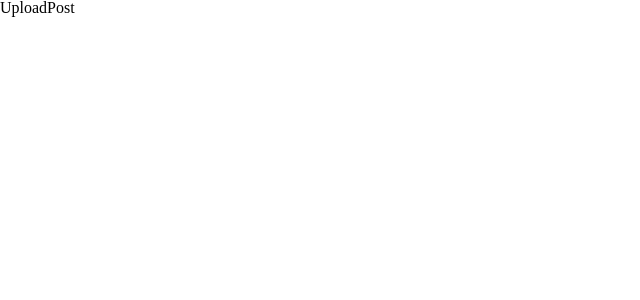
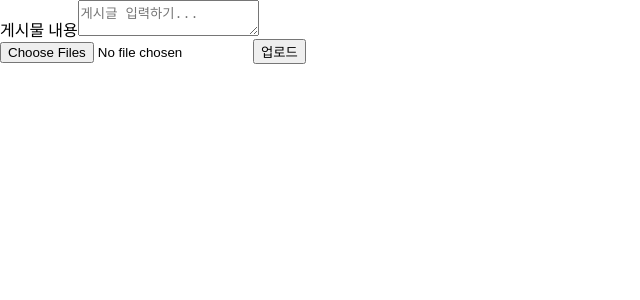
Before and after one commit to nailedReact/bokgungom-market, a React (Create React App) app in the folder my-app/: page /post/upload in a window 1280 px wide. Shown: the top 300 px of the page, without its empty margins (0-640 px from the left). Built offline with nearby package versions, Linux system fonts and the light colour scheme.

Commit message:
Feat: 포스트등록 마크업

```diff
--- a/my-app/src/pages/feed/UploadPost.jsx
+++ b/my-app/src/pages/feed/UploadPost.jsx
@@ -1,5 +1,42 @@
+import { useState } from "react";
 export default function UploadPost() {
-    return (
-        <div>UploadPost</div>
-    )
+    const [showImages, setShowImages] = useState([]);
+
+  const handleAddImages = (event) => {
+    const imageLists = event.target.files;
+    let imageUrlLists = [...showImages];
+
+    for (let i = 0; i < imageLists.length; i++) {
+      const currentImageUrl = URL.createObjectURL(imageLists[i]);
+      imageUrlLists.push(currentImageUrl);
+    }
+
+    if (imageUrlLists.length > 10) {
+      imageUrlLists = imageUrlLists.slice(0, 10);
+    }
+
+    setShowImages(imageUrlLists);
+  };
+
+  const handleDeleteImage = (id) => {
+    setShowImages(showImages.filter((_, index) => index !== id));
+  };
+
+  return (
+    <div className="App">
+      <form action="">
+        <label>게시물 내용</label>
+        <textarea placeholder="게시글 입력하기..."/>
+      </form>
+      {showImages.map((image, id) => (
+        <div  key={id}>
+          <img src={image} alt={`${image}-${id}`} />
+          <span onClick={() => handleDeleteImage(id)} >x</span>
+        </div>
+      ))}
+      <input type="file" multiple onChange={handleAddImages}></input>
+      <button type="submit">업로드</button>
+    </div>
+
+  );
 }
```
Also changed, not shown: 1 other file (tests, documents, lock files or other folders).
